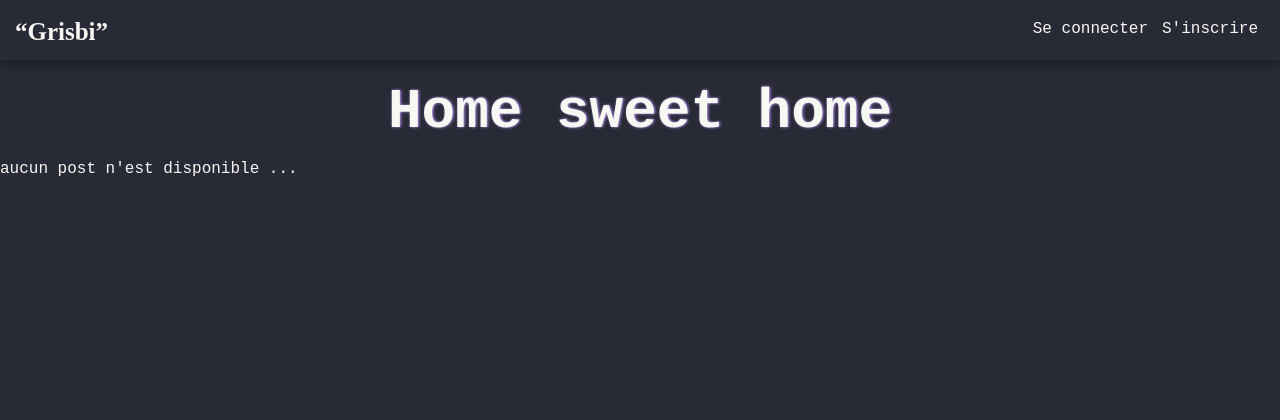
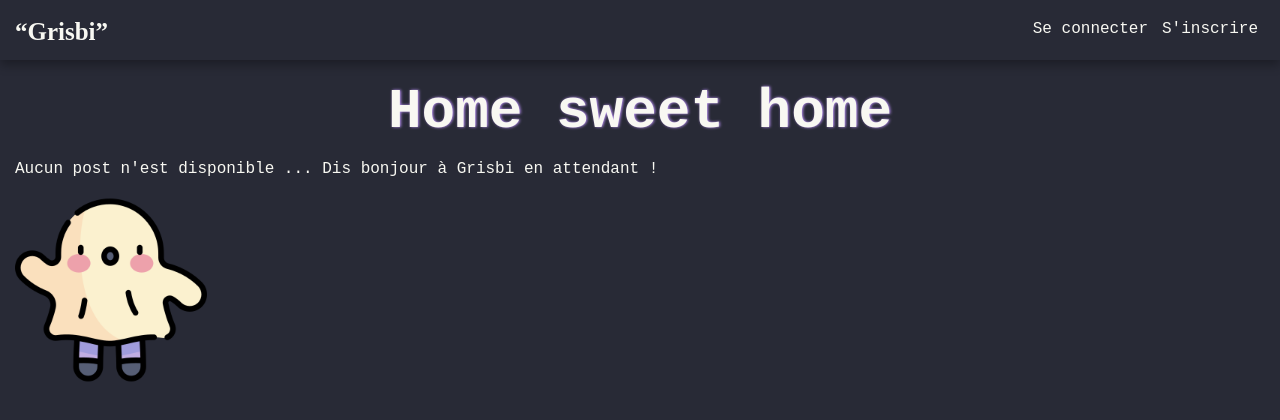
Before and after one commit to AmauryDBZ/NEXT_social-network, a React (Create React App) app: page / in a window 1280 px wide. Shown: the top 420 px of the page. Built offline with nearby package versions, Linux system fonts and the light colour scheme.

Commit message:
final commit

```diff
--- a/src/Pages/Home.jsx
+++ b/src/Pages/Home.jsx
@@ -2,6 +2,7 @@ import React, { useState, useEffect } from "react";
 import Cookies from "js-cookie";
 import Post from "../components/Post";
 import "./index.scss";
+import grisbi from "../assets/ghost.png";
 
 const Home = () => {
 	const [posts, setPosts] = useState();
@@ -38,7 +39,12 @@ const Home = () => {
 					/>
 				)))
 			) : (
-				<p>aucun post n'est disponible ...</p>
+				<div className="emptyHome">
+					<p>
+						Aucun post n'est disponible ... Dis bonjour à Grisbi en attendant !
+					</p>
+					<img src={grisbi} alt="Grisbi le fantôme" width="192px" />
+				</div>
 			)}
 		</section>
 	);
--- a/src/Pages/index.scss
+++ b/src/Pages/index.scss
@@ -5,3 +5,7 @@
   text-align: center;
   text-shadow: 1px 0px 3px #bd93f9;
 }
+
+.emptyHome{
+  margin-left: 15px;
+}
```
Also changed, not shown: src/assets/ghost.png (added).
